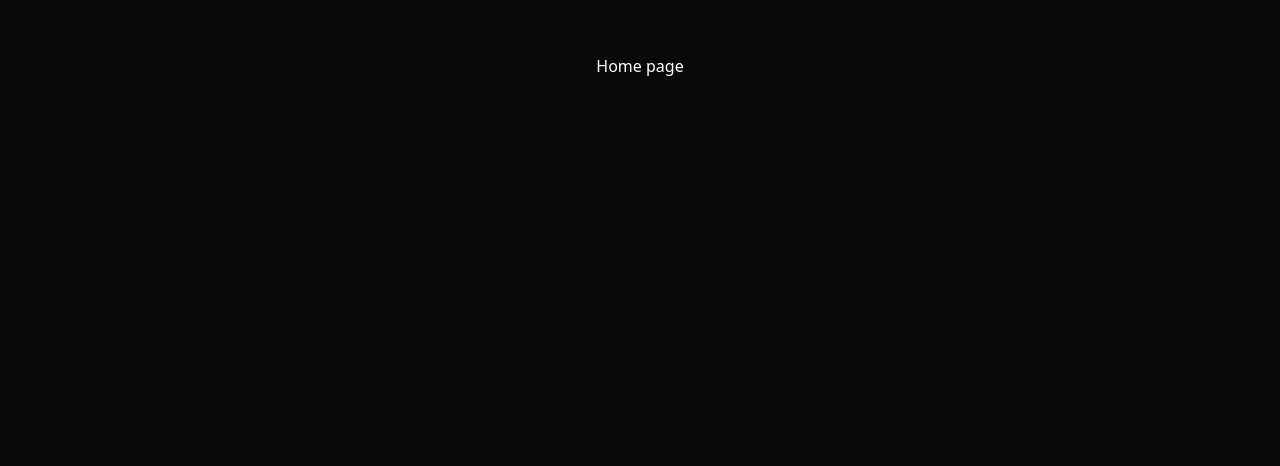
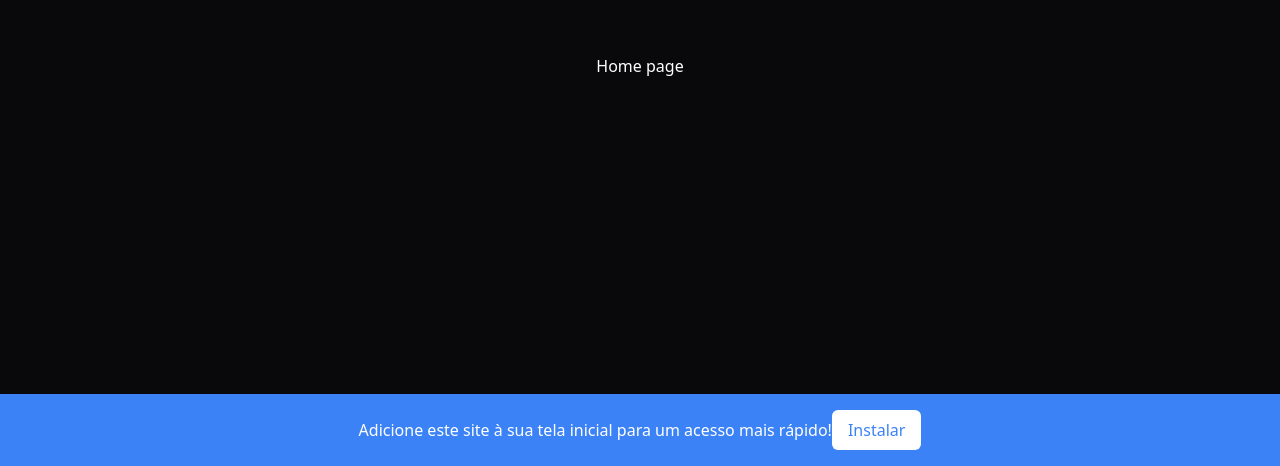
Before and after one commit to Fulozz/controle-financeiro, a Next.js app: page / in a window 1280 px wide. Shown: the part 334-800 px from the top of the page. Built offline with nearby package versions, Linux system fonts and the light colour scheme.

Commit message:
Add InstallBanner component to prompt users to add the site to their home screen

```diff
--- a/src/app/layout.js
+++ b/src/app/layout.js
@@ -1,6 +1,7 @@
 import { Geist, Geist_Mono } from "next/font/google";
 import "./globals.css";
 import Provider from "@/providers/Provider";
+import InstallBanner from "@/components/banner/Banner";
 
 
 const geistSans = Geist({
@@ -30,6 +31,7 @@ export default function RootLayout({ children }) {
         className={`${geistSans.variable} ${geistMono.variable} antialiased   bg-slate-200 text-black dark:text-white dark:bg-[#09090B]`}
       >
         <Provider>
+          <InstallBanner />
           { children }
         </Provider>
       </body>
--- /dev/null
+++ b/src/components/banner/Banner.jsx
@@ -0,0 +1,22 @@
+"use client"
+import React, { useState } from 'react';
+
+function InstallBanner() {
+  const [isShown, setIsShown] = useState(true); // Você pode ajustar essa lógica para mostrar o banner em condições específicas
+
+  const handleInstall = () => {
+    // Lógica para mostrar as instruções de instalação
+    alert('Toque e segure no ícone do seu navegador e escolha "Adicionar à tela inicial"');
+  };
+
+  return (
+    <div className="fixed bottom-0 left-0 right-0 bg-blue-500 text-white p-4 text-center">
+      Adicione este site à sua tela inicial para um acesso mais rápido!
+      <button onClick={handleInstall} className="bg-white text-blue-500 rounded-md px-4 py-2">
+        Instalar
+      </button>
+    </div>
+  );
+}
+
+export default InstallBanner;
```
